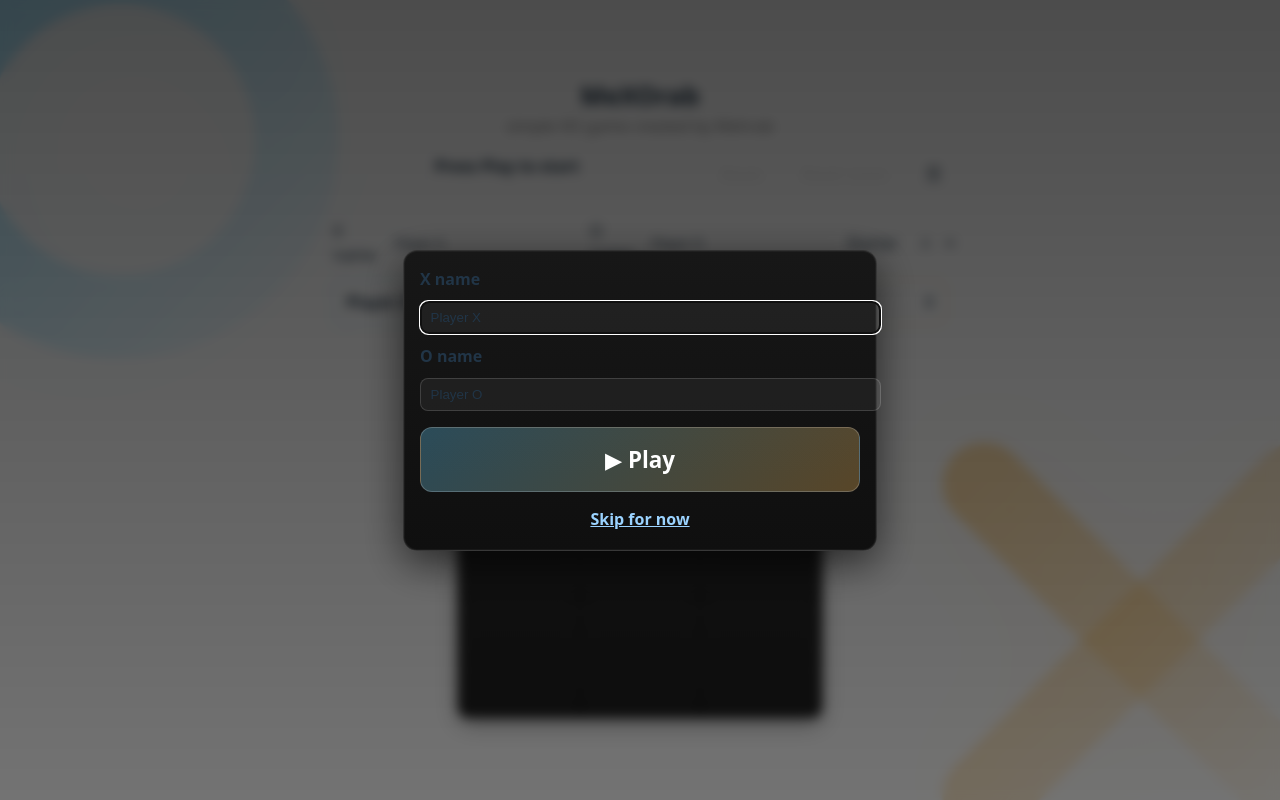
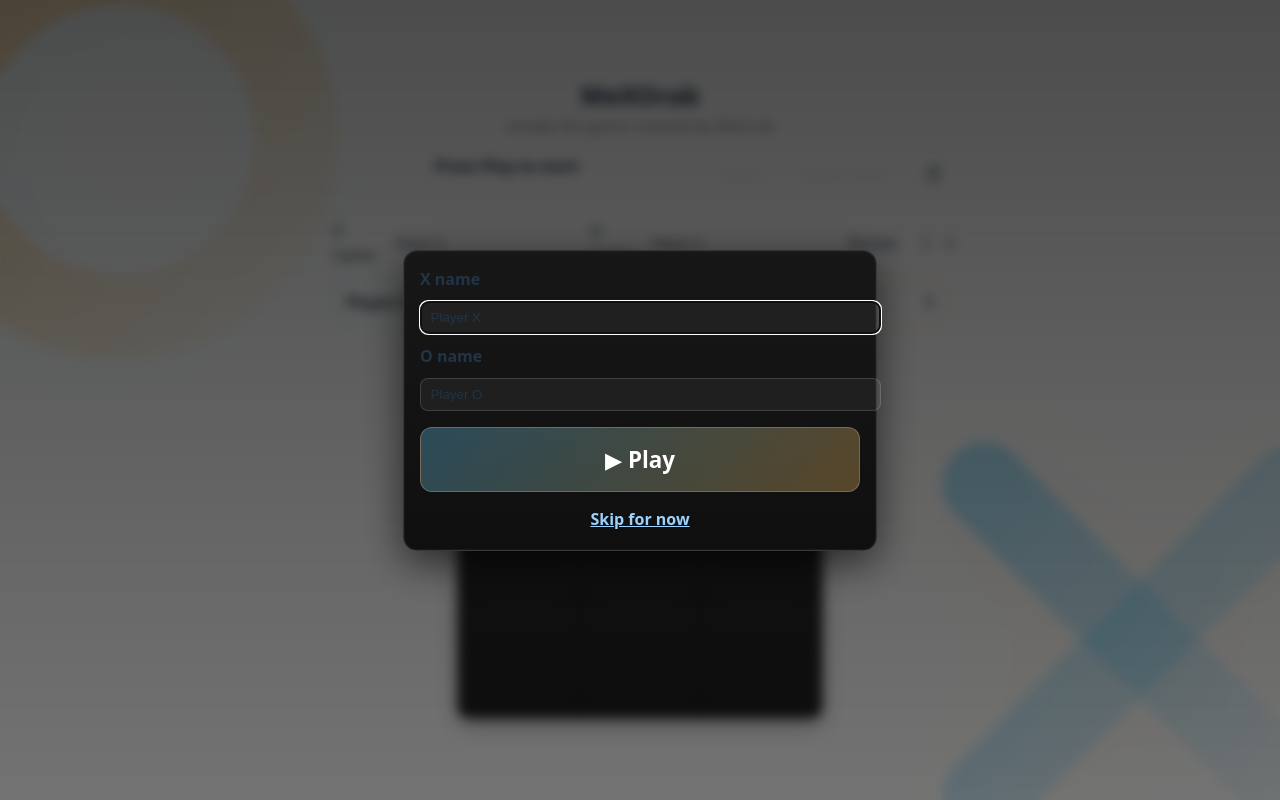
Before and after one commit to mehrawbmh/MeXOrab, a React (Vite) app: page / in a window 1280 px wide. Built offline with nearby package versions, Linux system fonts and the light colour scheme.

Commit message:
feat(theme): configurable X/O colors and swap background hues
Expose THEME_COLORS in constants and use them in background decor. X is blue, O is yellow; easily adjustable for future themes.

```diff
--- a/src/components/Background.tsx
+++ b/src/components/Background.tsx
@@ -1,3 +1,5 @@
+import { THEME_COLORS } from '@/constants'
+
 export function BackgroundDecor() {
   return (
     <div className="background-decor" aria-hidden="true">
@@ -5,8 +7,8 @@ export function BackgroundDecor() {
       <svg className="o-shape" viewBox="0 0 500 500">
         <defs>
           <linearGradient id="oGrad" x1="0%" y1="0%" x2="100%" y2="100%">
-            <stop offset="0%" stopColor="#67d2ff" stopOpacity="0.55" />
-            <stop offset="100%" stopColor="#67d2ff" stopOpacity="0.05" />
+            <stop offset="0%" stopColor={THEME_COLORS.o} stopOpacity="0.55" />
+            <stop offset="100%" stopColor={THEME_COLORS.o} stopOpacity="0.05" />
           </linearGradient>
         </defs>
         <circle cx="250" cy="250" r="170" fill="none" stroke="url(#oGrad)" strokeWidth="80" />
@@ -14,8 +16,8 @@ export function BackgroundDecor() {
       <svg className="x-shape" viewBox="0 0 500 500">
         <defs>
           <linearGradient id="xGrad" x1="0%" y1="0%" x2="100%" y2="100%">
-            <stop offset="0%" stopColor="#ffc361" stopOpacity="0.5" />
-            <stop offset="100%" stopColor="#ffc361" stopOpacity="0.05" />
+            <stop offset="0%" stopColor={THEME_COLORS.x} stopOpacity="0.5" />
+            <stop offset="100%" stopColor={THEME_COLORS.x} stopOpacity="0.05" />
           </linearGradient>
         </defs>
         <g stroke="url(#xGrad)" strokeWidth="80" strokeLinecap="round">
--- a/src/constants.ts
+++ b/src/constants.ts
@@ -2,3 +2,9 @@ export const BOARD_SIZE = 3;
 export const MOVE_TIME_MS = 5000; // per move
 export const TICK_INTERVAL_MS = 100; // ticker frequency for timer
 export const ROUND_END_DISPLAY_MS = 2000; // show win/draw overlay
+
+// Theme palette for X/O branding and accents
+export const THEME_COLORS = {
+  x: '#67d2ff', // blue for X
+  o: '#ffc361', // yellow/orange for O
+} as const
```
